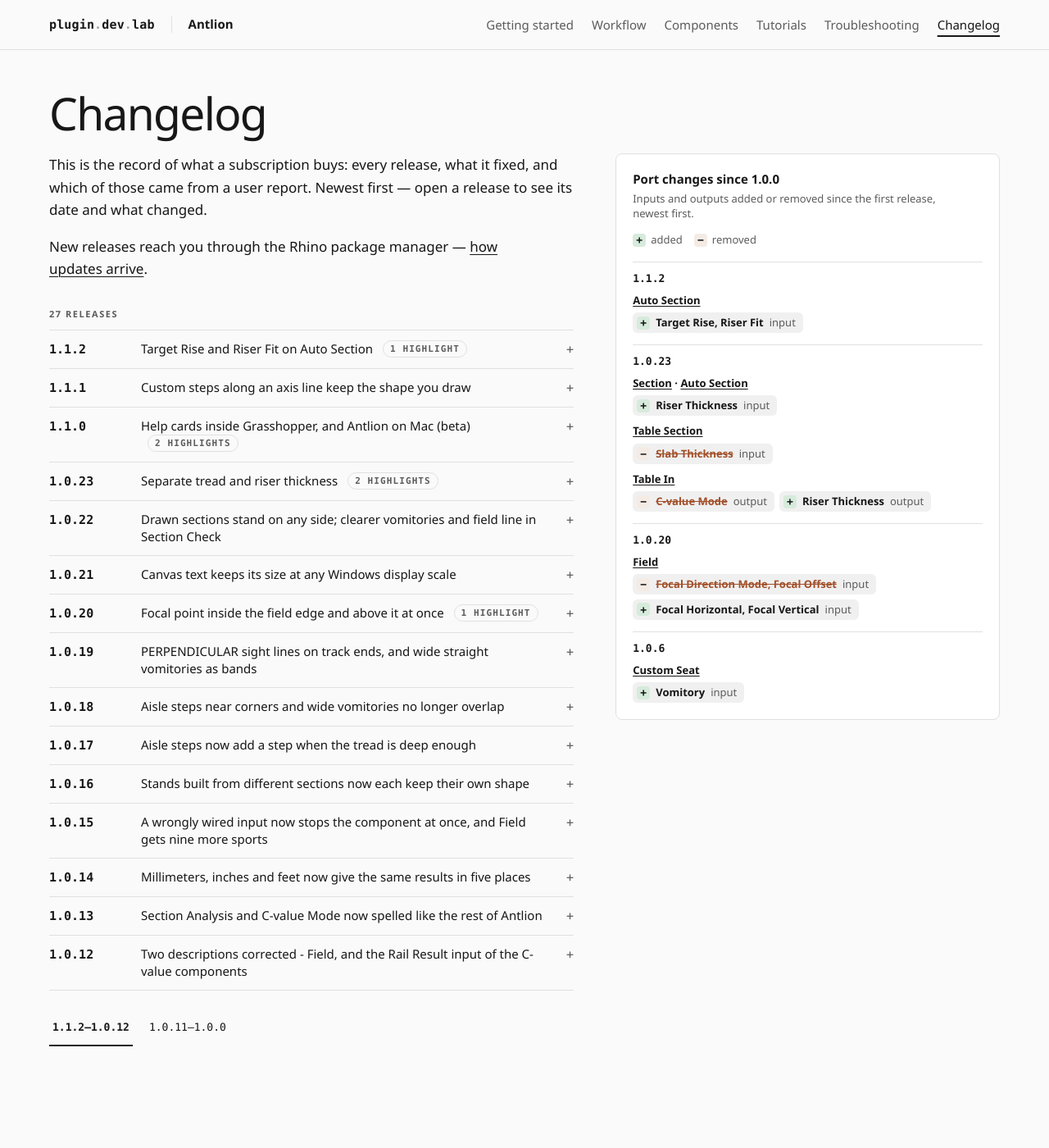
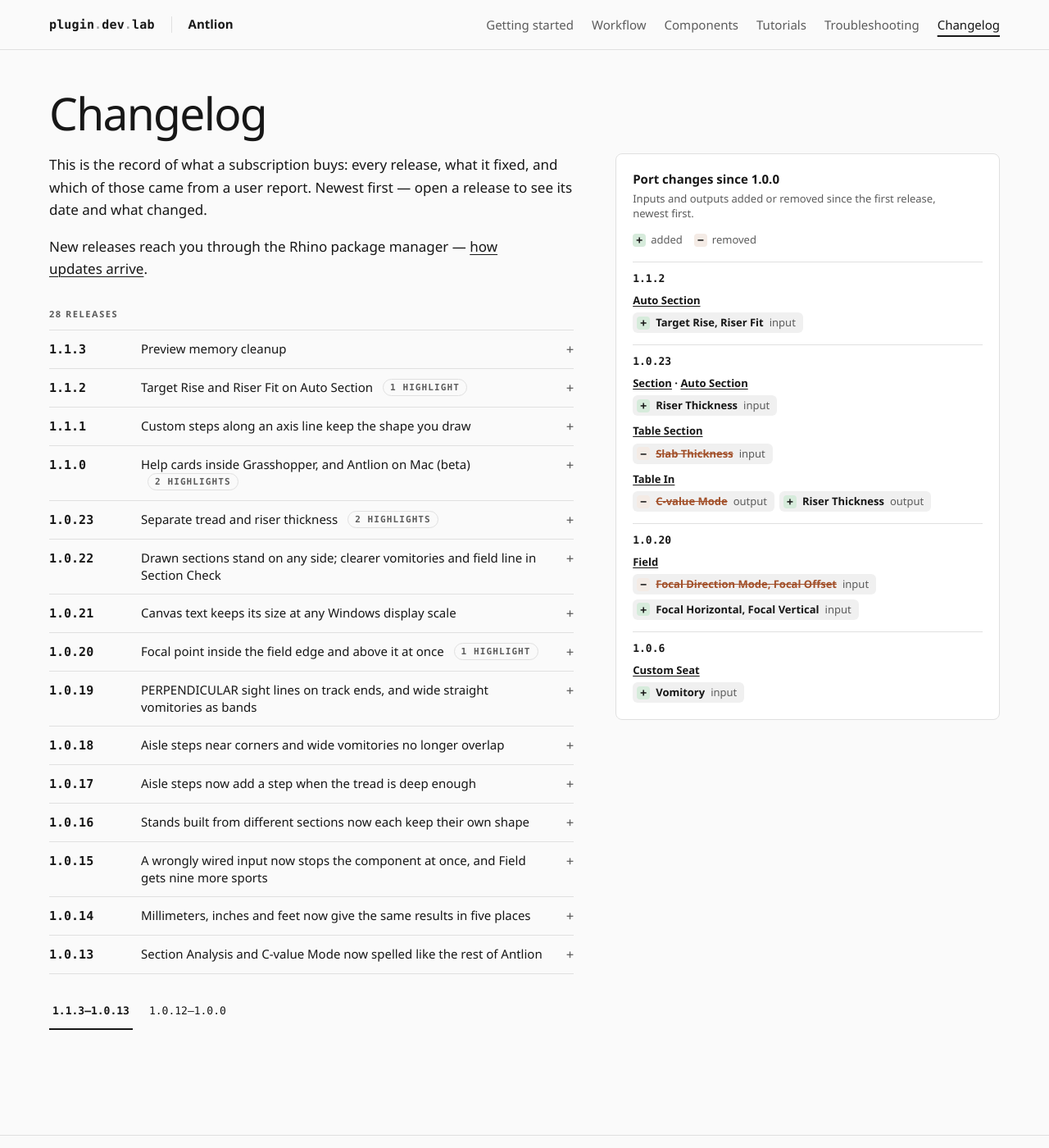
Before and after one commit to plugindevlab/plugindevlab.github.io, a Jekyll site: the page built from antlion/changelog/index.md, in a window 1280 px wide and 1400 px high. Shown: the whole window at 82% size. Built offline with Jekyll 4.4.1, drawn with Linux system fonts in a browser that asks for light colours; some of the changed lines change nothing that is shown.

Commit message:
Changelog: Antlion 1.1.3

```diff
--- a/_data/changelog.yml
+++ b/_data/changelog.yml
@@ -1,4 +1,13 @@
 antlion:
+  - version: "1.1.3"
+    date: "2026-11-03"
+    title: Preview memory cleanup
+    body: |
+      **Fixed**
+
+      - **Stand 3D Plus, Seat 3D, C-value Seat, C-value Map** - Preview meshes that were replaced were left
+        for later cleanup in the background. They are now released right away, on the same thread that draws
+        them. This removes one possible cause of Rhino closing unexpectedly on Mac.
   - version: "1.1.2"
     date: "2026-10-29"
     title: Target Rise and Riser Fit on Auto Section
--- a/_data/port_changes.json
+++ b/_data/port_changes.json
@@ -2,7 +2,7 @@
  "_about": "Generated by _tools/port_changes.py from the release tags - do not edit. Ports added, removed or renamed between neighbouring releases since the first one.",
  "antlion": {
   "since": "1.0.0",
-  "latest": "1.1.2",
+  "latest": "1.1.3",
   "releases": [
    {
     "version": "1.1.2",
```
